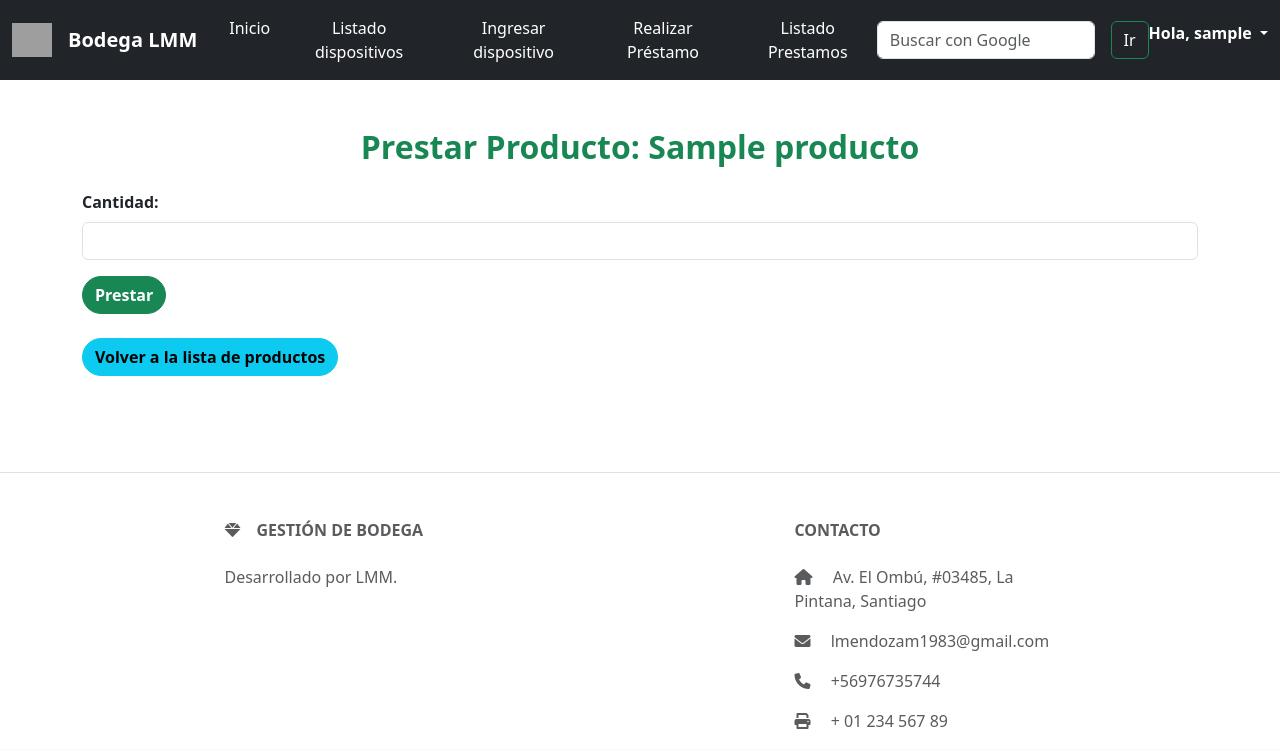
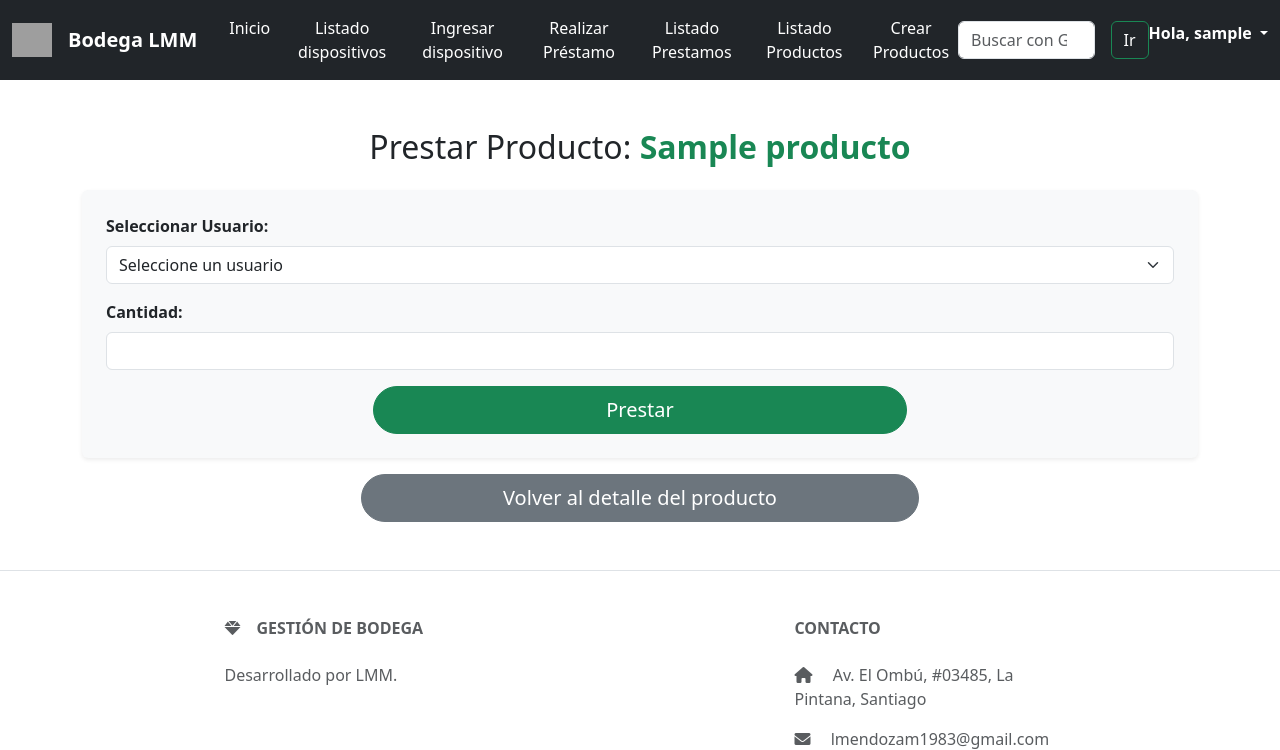
Before and after one commit to lmendozam1983/bodegalmm24, a Django app: page /producto/templates/prestar_productos/1 in a window 1280 px wide. Shown: the top 750 px of the page. Run offline with Django 5.2, Linux system fonts and the light colour scheme; a user stored in the database is signed in; tables that the repository leaves empty hold one stand-in row (values such as "Sample post"); some libraries are stand-ins or nearby versions; grey boxes are pictures that could not be loaded.

Commit message:
cuarto commit

```diff
--- a/producto/models.py
+++ b/producto/models.py
@@ -15,8 +15,9 @@ class Producto(models.Model):
 
 
 class Prestamo(models.Model):
-    usuario = models.ForeignKey(User, on_delete=models.CASCADE)
     producto = models.ForeignKey(Producto, on_delete=models.CASCADE)
+    usuario = models.ForeignKey(User, on_delete=models.CASCADE, related_name="prestamos_realizados")  # Usuario que realiza el préstamo
+    usuario_destino = models.ForeignKey(User, on_delete=models.CASCADE, related_name="prestamos_recibidos", null=True, blank=True) # Usuario que recibe el préstamo
     cantidad = models.PositiveIntegerField()
     fecha_prestamo = models.DateTimeField(auto_now_add=True)
 
--- a/producto/templates/detalle_producto.html
+++ b/producto/templates/detalle_producto.html
@@ -47,8 +47,9 @@
 
                         <!-- Enlace para ver los préstamos -->
                         <div class="d-flex justify-content-between">
-                            <a href="{% url 'prestamos_producto' producto.id %}" class="btn btn-info rounded-pill"><b>Ver préstamos</b></a>
-                            <a href="{% url 'agregar_stock' producto.id %}" class="btn btn-success rounded-pill"><b>Agregar stock</b></a>
+                            <a href="{% url 'prestamos_producto' producto.id %}" class="btn btn-success rounded-pill"><b>Ver préstamos</b></a>
+                            <a href="{% url 'agregar_stock' producto.id %}" class="btn btn-dark rounded-pill"><b>Agregar stock</b></a>
+                            <a href="{% url 'lista_productos' %}" class="btn btn-info rounded-pill"><b>Volver al listado de productos</b></a>
                         </div>
                     </div>
                 </div>
--- a/producto/templates/lista_productos.html
+++ b/producto/templates/lista_productos.html
@@ -20,14 +20,17 @@
                 <td style="width: 33%">{{ producto.nombre }}</td>
             <td style="width: 33%">{{ producto.cantidad }}</td>
             <td style="width: 34%">
+
+                {% if user.is_authenticated and perms.producto.editar_prestamo %}
                     <a href="{% url 'prestar_producto' producto.id %}" class="btn btn-success btn-m rounded-pill me-2"><b>Prestar</b></a>
                     <a href="{% url 'prestamos_producto' producto.id %}" class="btn btn-info btn-m rounded-pill me-2"><b>Movimientos</b></a>
                     <a href="{% url 'agregar_stock' producto.id %}" class="btn btn-dark btn-m rounded-pill"><b>Agregar stock</b></a>
+                    {% endif %}
                 </td>
             </tr>
             {% endfor %}
         </tbody>
     </table>
-    {% include "footer.html" %}
 </div>
+{% include "footer.html" %}
 {% endblock %}
--- a/producto/templates/prestar_productos.html
+++ b/producto/templates/prestar_productos.html
@@ -2,22 +2,38 @@
 {% block content %}
 
 {% include "menu.html" %}
-<div class="container my-5">
-    <h2 class="text-center mb-4 text-success fw-bold">Prestar Producto: {{ producto.nombre }}</h2>
+  <div class="container mt-5">
+    <h2 class="text-center mb-4">Prestar Producto: <span class="text-success fw-bold">{{ producto.nombre }}</span></h2>
 
-    <!-- Formulario para prestar producto -->
-    <form method="POST" action="{% url 'prestar_producto' producto.id %}">
+    <form method="POST" action="{% url 'prestar_producto' producto.id %}" class="bg-light p-4 rounded shadow-sm">
       {% csrf_token %}
+
+      <!-- Campo para seleccionar el usuario destino -->
       <div class="mb-3">
-            <label for="cantidad" class="form-label"><b>Cantidad:</b></label>
+        <label for="usuario" class="form-label"><b>Seleccionar Usuario:</b></label>
+        <select name="usuario" id="usuario" class="form-select" required>
+          <option value=""><b>Seleccione un usuario</b></option>
+          {% for usuario in usuarios %}
+            <option value="{{ usuario.id }}">{{ usuario.username }}</option>
+          {% endfor %}
+        </select>
+      </div>
+
+      <!-- Campo para ingresar la cantidad -->
+      <div class="mb-3">
+        <label for="cantidad" class="form-label"><B>Cantidad:</B></label>
         <input type="number" name="cantidad" id="cantidad" class="form-control" min="1" max="{{ producto.cantidad }}" required>
       </div>
 
-        <button type="submit" class="btn btn-success rounded-pill"><b>Prestar</b></button>
+      <!-- Botón de envío -->
+      <div class="d-flex justify-content-center">
+        <button type="submit" class="btn btn-success btn-lg rounded-pill w-50">Prestar</button>
+      </div>
     </form>
 
-    <br>
-    <a href="{% url 'lista_productos' %}" class="btn btn-info rounded-pill"><b>Volver a la lista de productos</b></a>
+    <div class="d-flex justify-content-center mt-3">
+      <a href="{% url 'detalle_producto' producto.id %}" class="btn btn-secondary btn-lg rounded-pill w-50">Volver al detalle del producto</a>
+    </div>
   </div>
   {% include "footer.html" %}
 {% endblock %}
--- a/producto/urls.py
+++ b/producto/urls.py
@@ -7,5 +7,5 @@ urlpatterns = [
     path('templates/prestar_productos/<int:producto_id>', views.prestar_producto, name='prestar_producto'),
     path('templates/detalle_producto/<int:producto_id>/', views.detalle_producto, name='detalle_producto'),
     path('templates/<int:producto_id>/prestamos_producto/', views.prestamos_producto, name='prestamos_producto'),
-     path('templates/<int:producto_id>/agregar_stock/', views.agregar_stock, name='agregar_stock'),
+    path('templates/<int:producto_id>/agregar_stock/', views.agregar_stock, name='agregar_stock'),
 ]
--- a/producto/views.py
+++ b/producto/views.py
@@ -3,12 +3,22 @@ from django.shortcuts import render, get_object_or_404, redirect
 from .models import Producto, Prestamo
 from django.contrib import messages
 from django.contrib.auth.models import User
+from django.contrib.auth.decorators import login_required
+from django.contrib.auth.decorators import permission_required
+from django.shortcuts import render, get_object_or_404, redirect
+from django.contrib import messages
+from .models import Producto, Prestamo
+from django.shortcuts import render, get_object_or_404, redirect
+from django.contrib import messages
+from .models import Producto, Prestamo
 
 # Create your views here.
 def lista_productos(request):
     productos = Producto.objects.all()
     return render(request, 'lista_productos.html', {'productos': productos})
 
+@login_required
+@permission_required('producto.crear_producto', raise_exception=True)
 def crear_producto(request):
     if request.method == 'POST':
         nombre = request.POST['nombre']
@@ -21,58 +31,63 @@ def crear_producto(request):
         return redirect('lista_productos')
     return render(request, 'crear_productos.html')
 
-from django.shortcuts import render, get_object_or_404, redirect
-from django.contrib import messages
-from .models import Producto, Prestamo
-
-from django.shortcuts import render, get_object_or_404, redirect
-from django.contrib import messages
-from .models import Producto, Prestamo
-
+@login_required
 def prestar_producto(request, producto_id):
     # Obtener el producto o lanzar error 404 si no se encuentra
     producto = get_object_or_404(Producto, id=producto_id)
+
+    # Obtener todos los usuarios disponibles para seleccionar (puedes filtrarlos si es necesario)
+    usuarios = User.objects.all()
 
     if request.method == 'POST':
         # Intentamos obtener la cantidad desde el formulario y convertirla a entero
         try:
             cantidad = int(request.POST['cantidad'])
-        except ValueError:
-            # Si no se puede convertir a entero, lanzamos un mensaje de error y redirigimos
-            messages.error(request, "La cantidad ingresada no es válida.")
-            return redirect('detalle_producto', producto_id=producto.id)
+            usuario_id = int(request.POST['usuario'])
+        except (ValueError, KeyError):
+            messages.error(request, "La cantidad ingresada o el usuario seleccionado no son válidos.")
+            return redirect('prestar_producto', producto_id=producto.id)
 
         # Verificar que la cantidad no exceda el stock disponible
         if cantidad > producto.cantidad:
             messages.error(request, "No hay suficiente stock disponible.")
-            return redirect('detalle_producto', producto_id=producto.id)
+            return redirect('prestar_producto', producto_id=producto.id)
+
+        # Verificar que el usuario seleccionado existe
+        try:
+            usuario_destino = User.objects.get(id=usuario_id)
+        except User.DoesNotExist:
+            messages.error(request, "El usuario seleccionado no existe.")
+            return redirect('prestar_producto', producto_id=producto.id)
 
         # Crear el préstamo
         try:
             Prestamo.objects.create(
-                usuario=request.user,
+                usuario=request.user,  # Usuario que hace el préstamo
                 producto=producto,
-                cantidad=cantidad
+                cantidad=cantidad,
+                usuario_destino=usuario_destino  # Usuario que recibe el préstamo
             )
         except Exception as e:
             messages.error(request, f"Hubo un error al procesar el préstamo: {str(e)}")
-            return redirect('detalle_producto', producto_id=producto.id)
+            return redirect('prestar_producto', producto_id=producto.id)
 
         # Actualizar el stock del producto
         producto.cantidad -= cantidad
         producto.save()
 
         # Mensaje de éxito
-        messages.success(request, f"Se ha prestado {cantidad} unidad(es) de {producto.nombre}.")
+        messages.success(request, f"Se ha prestado {cantidad} unidad(es) de {producto.nombre} a {usuario_destino.username}.")
         return redirect('detalle_producto', producto_id=producto.id)
 
     # Renderizamos el formulario si la solicitud es GET
-    return render(request, 'prestar_productos.html', {'producto': producto})
-
+    return render(request, 'prestar_productos.html', {'producto': producto, 'usuarios': usuarios})
+@login_required
 def detalle_producto(request, producto_id):
     producto = get_object_or_404(Producto, id=producto_id)
     return render(request, 'detalle_producto.html', {'producto': producto})
 
+@login_required
 def prestamos_producto(request, producto_id):
     producto = get_object_or_404(Producto, id=producto_id)
 
@@ -82,6 +97,7 @@ def prestamos_producto(request, producto_id):
     # Pasar los préstamos y el producto a la plantilla
     return render(request, 'prestamos_producto.html', {'producto': producto, 'prestamos': prestamos})
 
+@login_required
 def agregar_stock(request, producto_id):
     producto = get_object_or_404(Producto, id=producto_id)
 
--- a/templates/menu.html
+++ b/templates/menu.html
@@ -30,6 +30,14 @@
                     <a class="nav-link {% if request.resolver_match.url_name == 'listado_prestamos' %}active{% endif %} btn btn-outline-success text-white ms-2" href="{% url 'listado_prestamos' %}">Listado Prestamos</a>
                 </li>
                 {% endif %}
+                <li class="nav-item">
+                    <a class="nav-link {% if request.resolver_match.url_name == 'lista_productos' %}active{% endif %} btn btn-outline-success text-white ms-2" href="{% url 'lista_productos' %}">Listado Productos</a>
+                </li>
+                {% if user.is_authenticated %}
+                <li class="nav-item">
+                    <a class="nav-link {% if request.resolver_match.url_name == 'crear_productos' %}active{% endif %} btn btn-outline-success text-white ms-2" href="{% url 'crear_producto' %}">Crear Productos</a>
+                </li>
+                {% endif %}
             </ul>
             <form class="d-flex" role="search" action="https://www.google.com/search" method="get" target="_blank">
                 <input class="form-control me-2" type="search"  placeholder="Buscar con Google" aria-label="Search">
```
Also changed, not shown: producto/templates/crear_productos.html (+9 -6 lines), producto/migrations/0001_initial.py, producto/migrations/0002_prestamo.py (deleted). Lines whose indentation alone changed are shown as unchanged.
